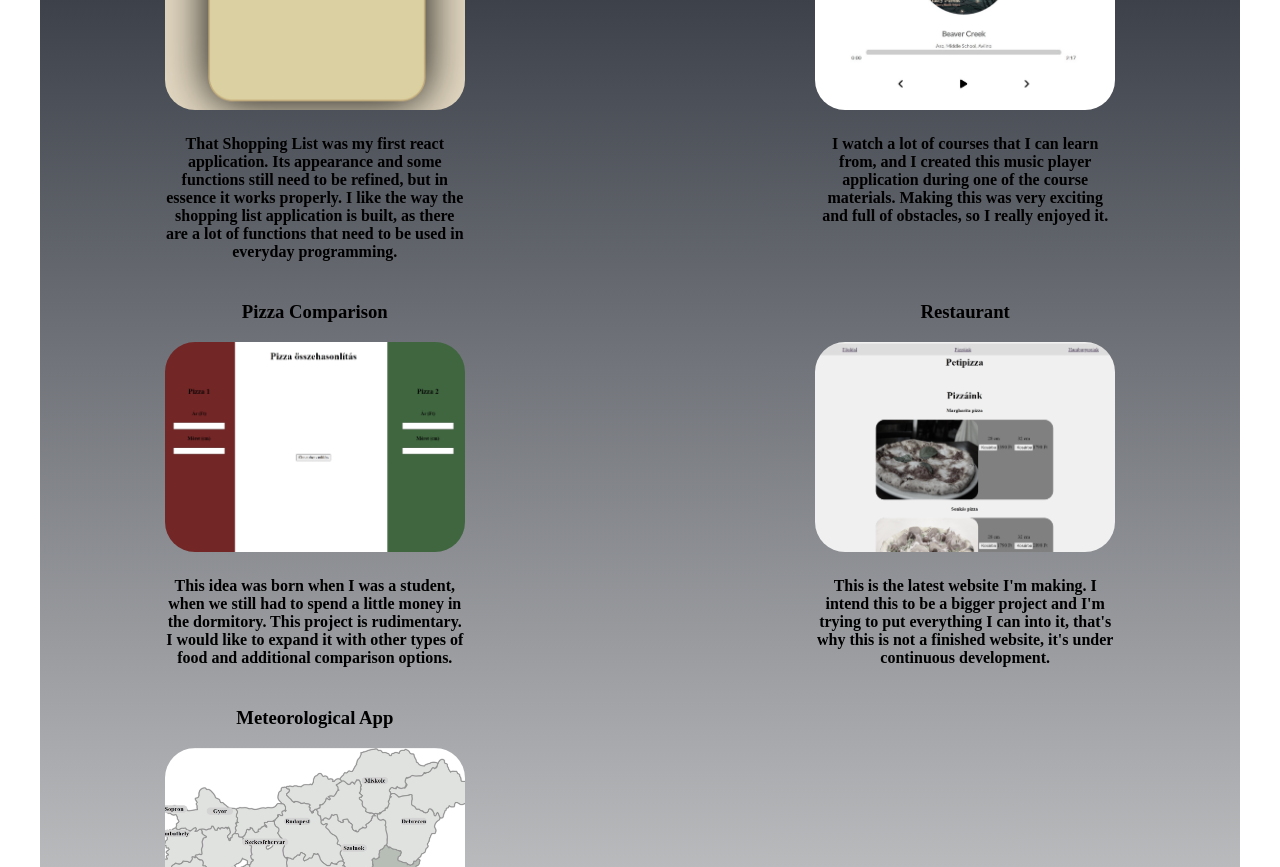
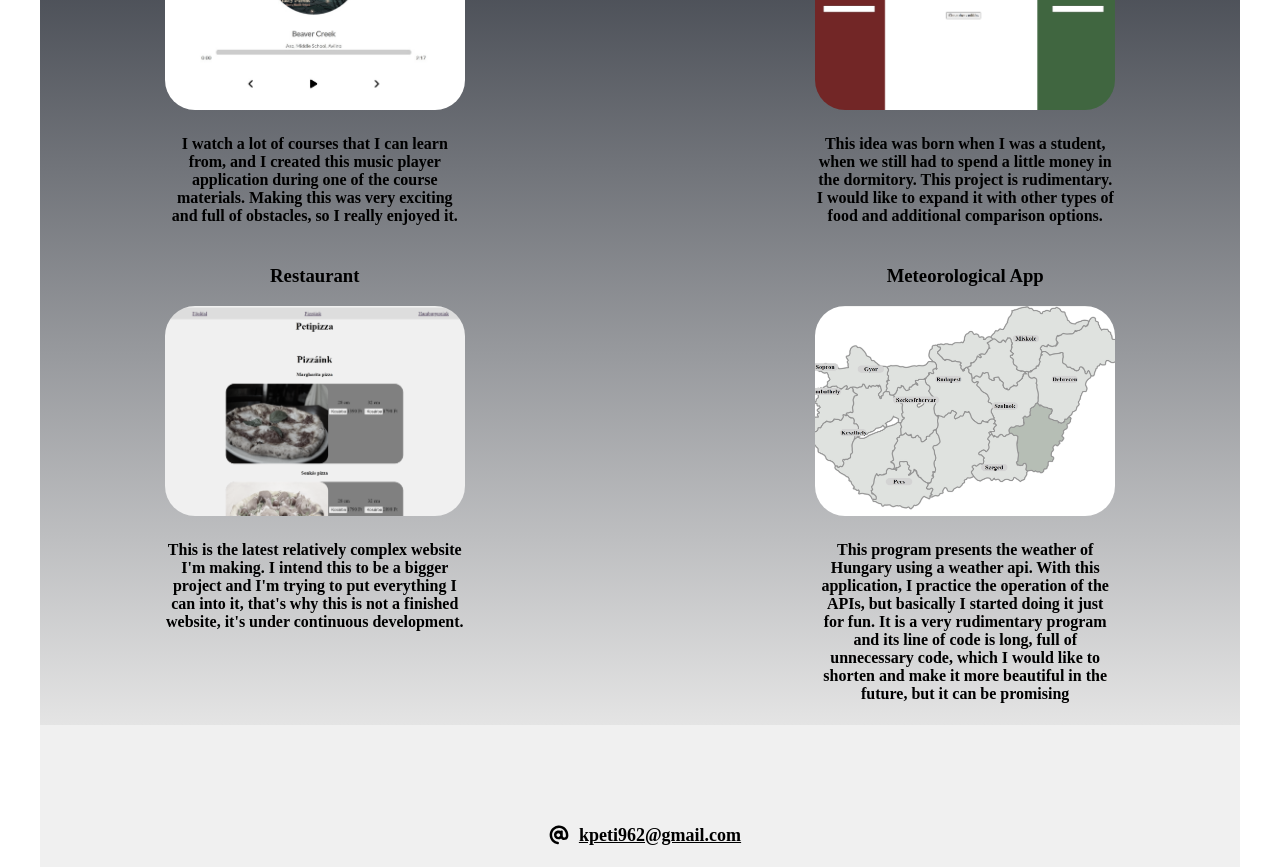
Before and after one commit to Kpeti962/firstPortfolio, a React (Create React App) app: page / in a window 1280 px wide. Shown: the part 2100-2967 px from the top of the page. Built offline with nearby package versions, Linux system fonts and the light colour scheme.

Commit message:
delete a project

```diff
--- a/src/components/MyProjects.js
+++ b/src/components/MyProjects.js
@@ -30,17 +30,6 @@ const MyProjects = () => {
 
   const projectArray = [
     {
-      projectName: "Shopping List",
-      imgSrc: shoppingList,
-      text: "That Shopping List was my first react application. Its appearance and some functions still need to be refined, but in essence it works properly. I like the way the shopping list application is built, as there are a lot of functions that need to be used in everyday programming.",
-      links: {
-        projectLink: "https://kpeti962.github.io/ReactShoppingList/",
-        githubLink: "https://github.com/Kpeti962/ReactShoppingList",
-      },
-      isHovering: isHoveringShoppingList,
-      setterFnc: setIsHoveringShoppingList,
-    },
-    {
       projectName: "Music Player",
       imgSrc: musicPlayer,
       text: " I watch a lot of courses that I can learn from, and I created this music player application during one of the course materials. Making this was very exciting and full of obstacles, so I really enjoyed it.",
@@ -65,7 +54,7 @@ const MyProjects = () => {
     {
       projectName: "Restaurant",
       imgSrc: petipizza,
-      text: "This is the latest website I'm making. I intend this to be a bigger project and I'm trying to put everything I can into it, that's why this is not a finished website, it's under continuous development.",
+      text: "This is the latest relatively complex website I'm making. I intend this to be a bigger project and I'm trying to put everything I can into it, that's why this is not a finished website, it's under continuous development.",
       links: {
         projectLink: "https://kpeti962.github.io/peti_pizza",
         githubLink: "https://github.com/Kpeti962/peti_pizza",
```
